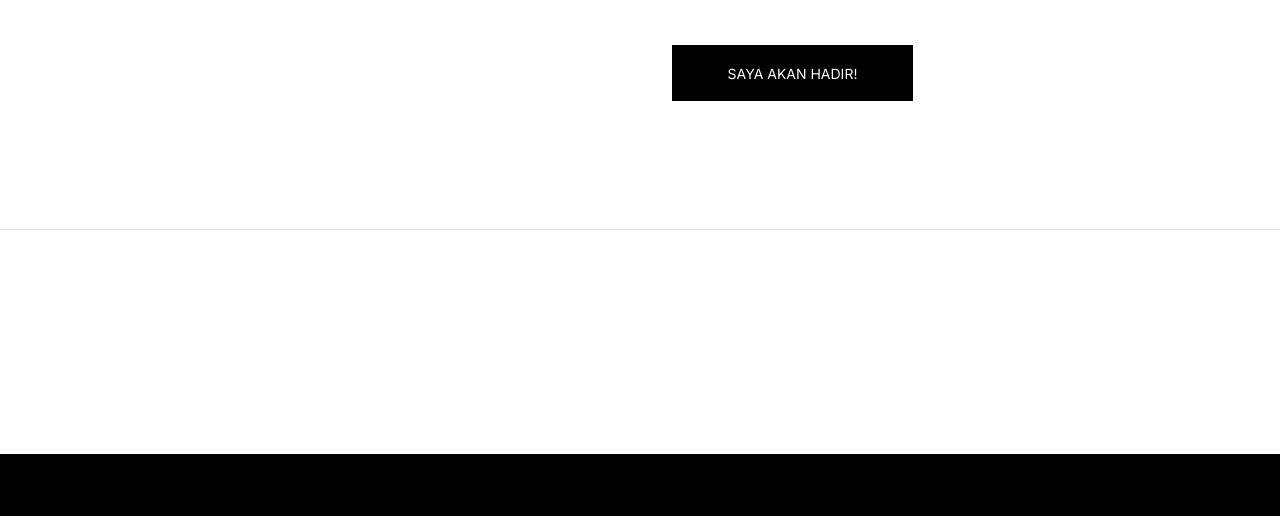
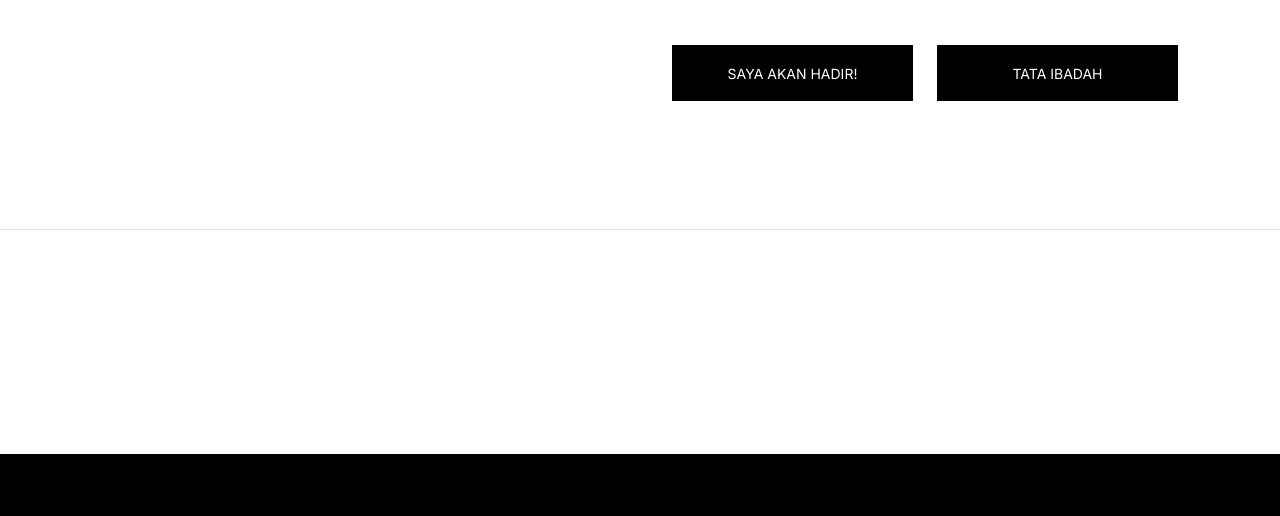
Before and after one commit to tulusharry/PPGKPIBDG, a plain HTML site: page product-detail.html in a window 1280 px wide. Shown: the part 1319-1835 px from the top of the page. Drawn offline with Linux system fonts and the light colour scheme.

Commit message:
Update product-detail.html

```diff
--- a/product-detail.html
+++ b/product-detail.html
@@ -180,6 +180,11 @@
                   >
                     Saya Akan Hadir!
                   </button>
+                </div>
+                <div class="col-lg-6 col-12 mt-4 mt-lg-0">
+                  <a class="btn custom-btn cart-btn" href="bukuacara.html">
+                    Tata Ibadah
+                  </a>
                 </div>
 
                 <p>
```
